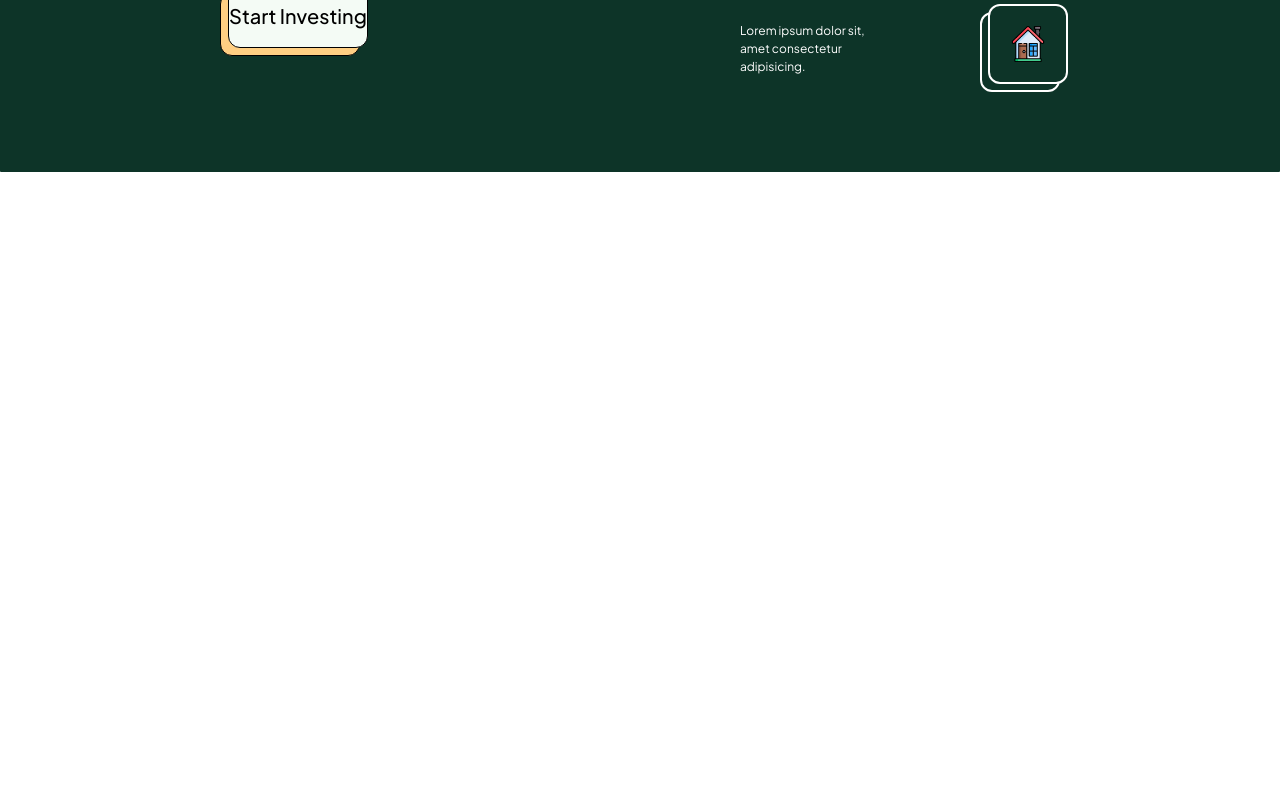
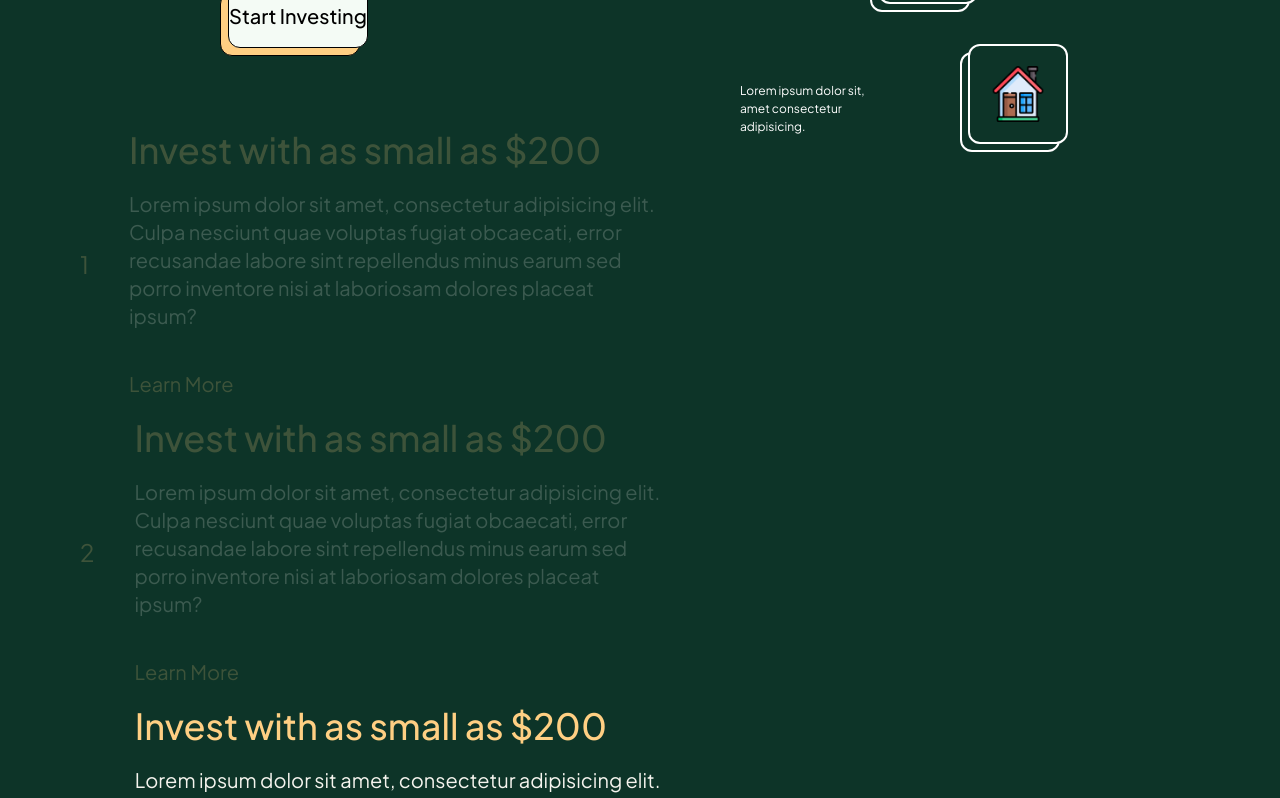
Before and after one commit to Neon-jeff/groo-frontend, a React (Vite) app: page / in a window 1280 px wide. Shown: the part 3460-4258 px from the top of the page. Before the commit the page ends 3632 px from the top, so only its background shows below. Built offline with nearby package versions, Linux system fonts and the light colour scheme.

Commit message:
Animate Items

```diff
--- a/src/components/homeComponents/stepIcons.jsx
+++ b/src/components/homeComponents/stepIcons.jsx
@@ -3,7 +3,7 @@ import React from 'react'
 export default function StepIcons({icon,align}) {
   return (
     <div
-      className={`h-[80px]  relative w-[80px] max-sm:w-[70px] max-sm:h-[70px]   hover:scale-105 transition duration-100 ease-in ${align} `}
+      className={`h-[100px]  relative w-[100px] max-sm:w-[70px] max-sm:h-[70px]   hover:scale-105 transition duration-100 ease-in ${align} `}
     >
       <div className="absolute  border-2 border-white bg-primary w-full  h-full rounded-xl"></div>
       <div className=" text-[.9rem] w-full p-5 h-full bg-primary border-2 border-white  translate-x-2 -translate-y-2 flex items-center justify-center  rounded-xl font-medium">
--- /dev/null
+++ b/src/components/homeComponents/stepProgress.jsx
@@ -0,0 +1,31 @@
+import React, { useRef } from "react";
+import { motion, useScroll, useTransform } from "framer-motion";
+
+export default function StepProgress({ stepNo, stepText,stepHeader,progress }) {
+  let progressEl = useRef(null);
+  let { scrollYProgress } = useScroll({
+    target: progressEl,
+    offset: ["0 1", "1.11 1"],
+  });
+ let  opacityTransfrom=useTransform(scrollYProgress,[0,0.3,0.9,1],progress)
+
+  return (
+    <motion.div
+      ref={progressEl}
+      style={{
+        opacity: opacityTransfrom,
+        borderLeft:scrollYProgress,
+        borderLeftColor:"yellow",
+        scale:"100%"
+      }}
+      className="flex gap-10 items-center h-56 max-sm:h-full max-sm:gap-5 max-sm:flex-col "
+    >
+      <p className="text-2xl text-secondary">{stepNo}</p>
+      <div>
+        <h1 className="text-4xl font-medium text-secondary">{stepHeader}</h1>
+        <p className="text-xl w-1/2 max-sm:w-full mt-5">{stepText}</p>
+        <button className="text-secondary text-xl pt-10">Learn More </button>
+      </div>
+    </motion.div>
+  );
+}
--- a/src/components/homeComponents/steps.jsx
+++ b/src/components/homeComponents/steps.jsx
@@ -6,28 +6,33 @@ import group from '../../assets/icons/group.png'
 import home from '../../assets/icons/home.png'
 import ButtonSecondary from '../buttons/buttonSecondary';
 import logo from '../../assets/icons/letter-g.png'
+import StepProgress from './stepProgress';
 export default function Steps() {
   let stepRef=useRef(null)
   const {scrollYProgress}=useScroll({
     target:stepRef,
-    offset:["0.5 1","0.9 1"]
+    offset:["start end","0.9 1"]
   })
-  let scaleTransform=useTransform(scrollYProgress,[0,1],[0.8,1])
+  let scaleTransform=useTransform(scrollYProgress,[0,0.5,1],[0.9,1,1])
+   let borderTransform = useTransform(scrollYProgress, [0, 0.5,0.6, 1], ["100px", "50px","0px", "0px"]);
   return (
     <motion.div
-    style={{
-      scale:scaleTransform,
-      borderRadius:scrollYProgress
-    }}
-    ref={stepRef}
-      className=" bg-primary h-full mx-auto p-20 max-sm:p-10"
+      onClick={() => {
+        console.log(scaleTransform);
+      }}
+      style={{
+        scaleX: scaleTransform,
+        borderRadius: borderTransform,
+      }}
+      ref={stepRef}
+      className=" bg-primary  mx-auto p-20 max-sm:p-10"
     >
       <div className=" flex justify-center gap-0 max-sm:flex-col max-sm:gap-10">
         {/* Sub Hero Text  */}
         <div className="w-1/2 max-sm:w-full">
           <h1 className="text-4xl pb-10 font-semibold text-white w-3/4 max-sm:text-2xl max-sm:pb-5 max-sm:w-full">
-            A <span className="text-black-white-300">Duo-Profit</span> ecosystem
-            that creates partnership, not tenancy
+            A <span className="text-secondary">Duo-Profit</span> ecosystem that
+            creates partnership, not tenancy
           </h1>
 
           <ButtonSecondary
@@ -53,6 +58,34 @@ export default function Steps() {
           <StepIcons icon={home} align={"self-end"} />
         </div>
       </div>
+      {/* steps progress wrapper */}
+
+      <div className="text-sub flex flex-col gap-16">
+        <StepProgress
+          stepHeader={"Invest with as small as $200"}
+          stepNo={"1"}
+          stepText={
+            "Lorem ipsum dolor sit amet, consectetur adipisicing elit. Culpa nesciunt quae voluptas fugiat obcaecati, error recusandae labore sint repellendus minus earum sed porro inventore nisi at laboriosam dolores placeat ipsum?"
+          }
+          progress={[0.1, 0.5, 1, 0.2]}
+        />
+        <StepProgress
+          stepHeader={"Invest with as small as $200"}
+          stepNo={"2"}
+          stepText={
+            "Lorem ipsum dolor sit amet, consectetur adipisicing elit. Culpa nesciunt quae voluptas fugiat obcaecati, error recusandae labore sint repellendus minus earum sed porro inventore nisi at laboriosam dolores placeat ipsum?"
+          }
+          progress={[0.1, 0.5, 1, 0.2]}
+        />
+        <StepProgress
+          stepHeader={"Invest with as small as $200"}
+          stepNo={"3"}
+          stepText={
+            "Lorem ipsum dolor sit amet, consectetur adipisicing elit. Culpa nesciunt quae voluptas fugiat obcaecati, error recusandae labore sint repellendus minus earum sed porro inventore nisi at laboriosam dolores placeat ipsum?"
+          }
+          progress={[0.1, 0.5, 1, 1]}
+        />
+      </div>
     </motion.div>
   );
 }
```
